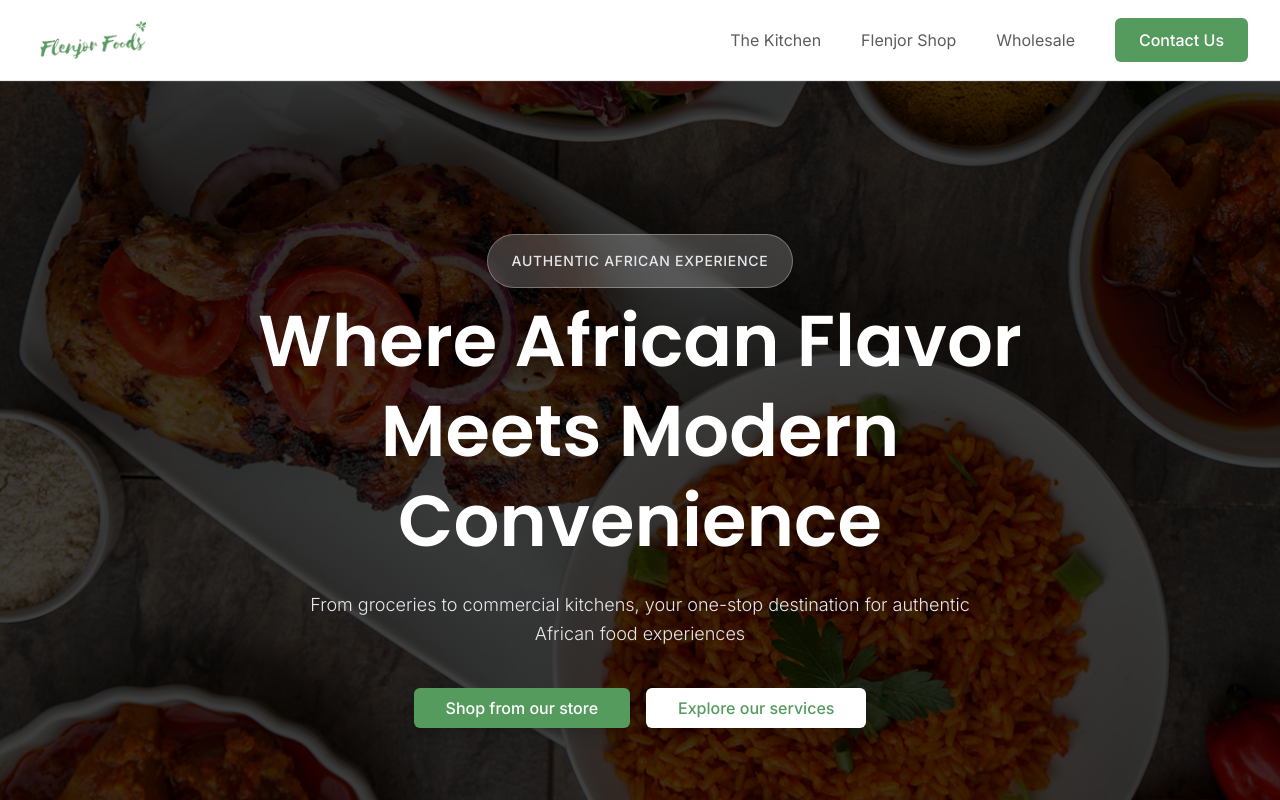
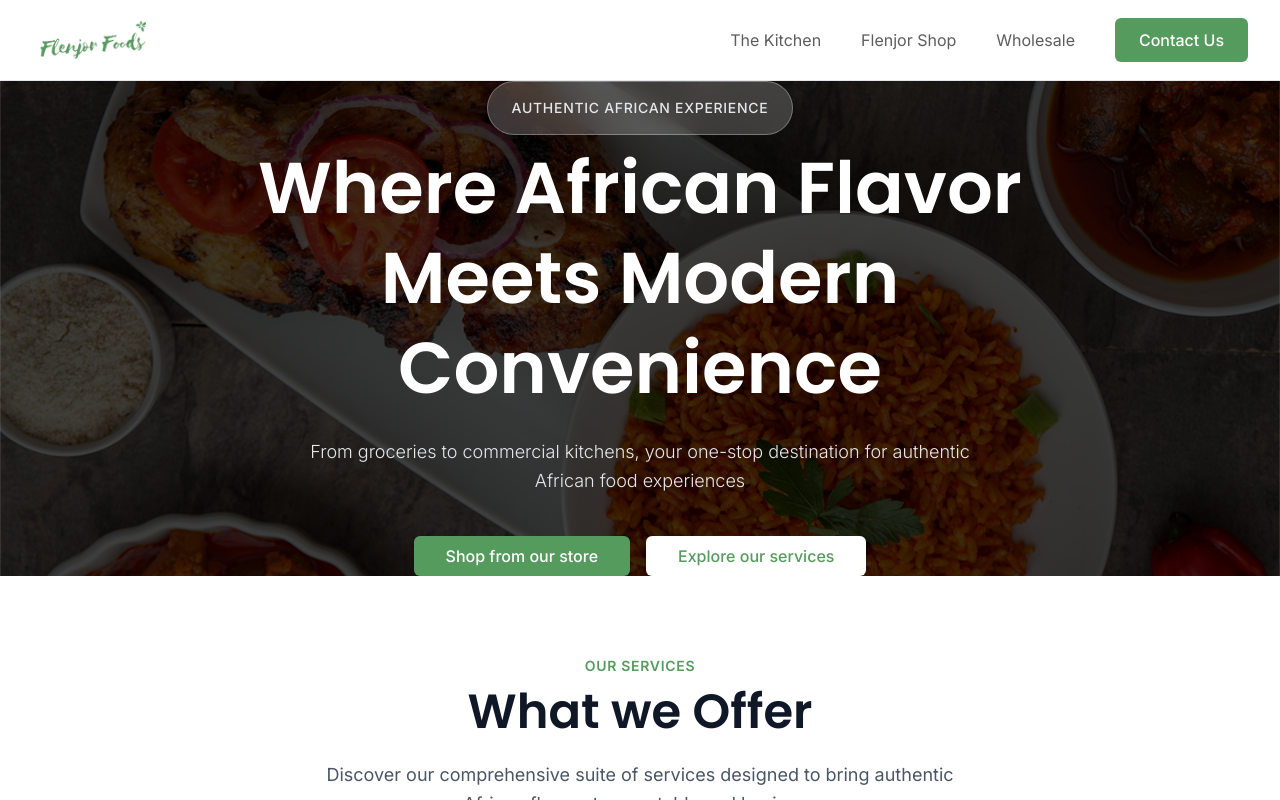
Before and after one commit to Starwox-IT/Flenjor-Landing, a React (Vite) app: page / in a window 1280 px wide. Shown: the top 800 px of the page. Built offline with nearby package versions, Linux system fonts and the light colour scheme.

Commit message:
Netlify additions

```diff
--- a/src/pages/Home/Hero/Hero.jsx
+++ b/src/pages/Home/Hero/Hero.jsx
@@ -4,7 +4,7 @@ import HeroMobileBg from "../../../assets/HeroMobile.png";
 
 const Hero = () => {
   return (
-    <div className="relative min-h-screen flex items-center justify-center font-['Inter'] pb-16 md:pb-0 overflow-hidden bg-gray-900">
+    <div className="relative flex items-center justify-center font-['Inter'] pb-10 md:pb-0 overflow-hidden bg-gray-900">
       {/* Background Images */}
       <div
         className="absolute inset-0 bg-cover bg-center bg-no-repeat md:hidden"
```
